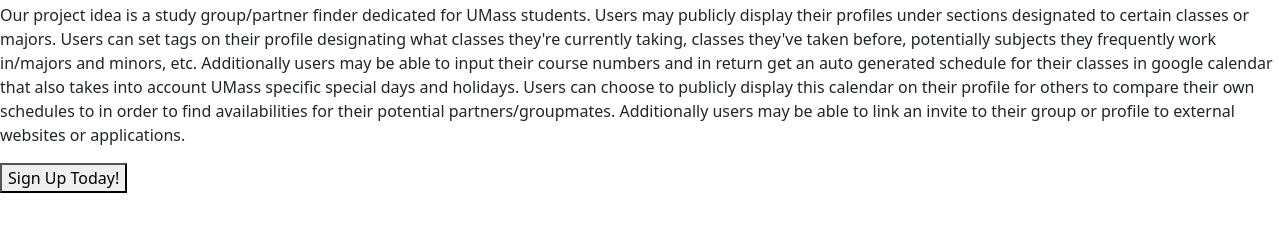
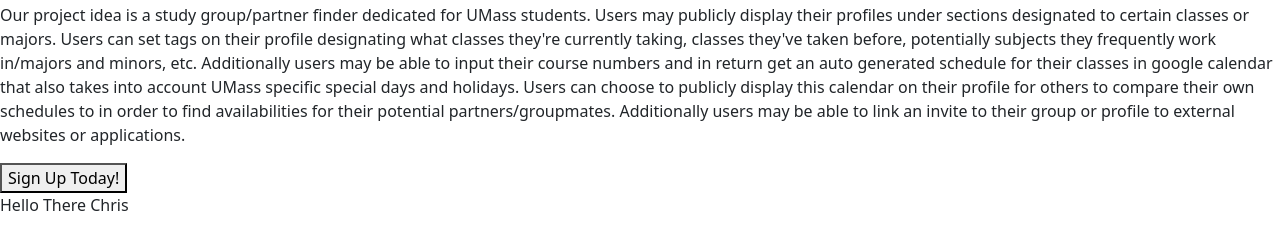
Before and after one commit to alabelle127/cs326-final-lambda, a plain HTML site: page index.html in a window 1280 px wide. Shown: the part 53-302 px from the top of the page. Drawn offline with nearby package versions, Linux system fonts and the light colour scheme.

Commit message:
Using the Github Extension I guess?

```diff
--- a/index.html
+++ b/index.html
@@ -21,6 +21,7 @@
   or profile to external websites or applications.</p>
   <button id="create-account" class="HomePage">Sign Up Today!</button>
   <script src="https://cdn.jsdelivr.net/npm/bootstrap@5.2.2/dist/js/bootstrap.bundle.min.js" integrity="sha384-OERcA2EqjJCMA+/3y+gxIOqMEjwtxJY7qPCqsdltbNJuaOe923+mo//f6V8Qbsw3" crossorigin="anonymous"></script>
+  <p> Hello There Chris </p>
 </body>
 
 </html>
```
